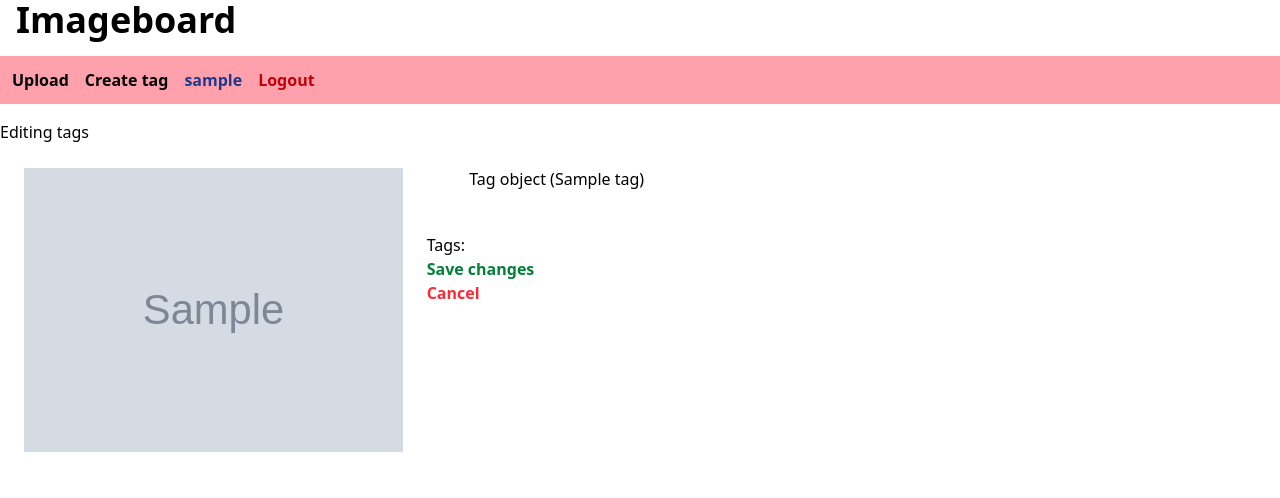
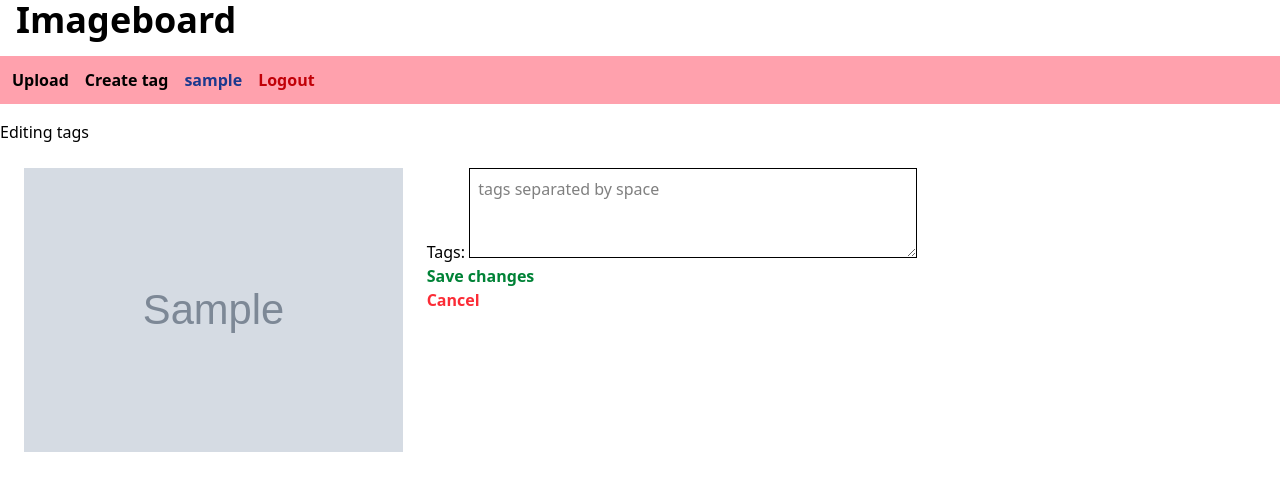
Before and after one commit to hourin9/Python-Imageboard, a Django app: page /artwork/1/edit/ in a window 1280 px wide. Shown: the top 498 px of the page. Run offline with Django 5.2, Linux system fonts and the light colour scheme; a user stored in the database is signed in; tables that the repository leaves empty hold one stand-in row (values such as "Sample post"); grey boxes marked "Sample" are stand-in pictures.

Commit message:
Changed: image tag update now use the same Textarea

```diff
--- a/main/forms.py
+++ b/main/forms.py
@@ -45,6 +45,43 @@
         fields = ["image", "tags"];
 
 class ImageUpdate(forms.ModelForm):
+    tags = forms.CharField(
+        required=False,
+        widget=forms.Textarea(attrs={
+            "rows": 3,
+            "placeholder": "tags separated by space",
+            "class": "max-w-md w-full p-2 border",
+        })
+    );
+
+    def clean_tags(self):
+        raw = self.cleaned_data["tags"]
+        names = raw.split()
+
+        tags = []
+        missing = []
+
+        for name in names:
+            try:
+                t = Tag.objects.get(name=name)
+                tags.append(t)
+            except Tag.DoesNotExist:
+                missing.append(name)
+
+        if missing:
+            raise ValidationError(
+                f"Unknown tags: {', '.join(missing)}"
+            )
+
+        return tags
+
+    def save(self, commit=True):
+        artwork = super().save(commit=False)
+        if commit:
+            artwork.save()
+            artwork.tags.set(self.cleaned_data["tags"])
+        return artwork
+
     class Meta:
         model = Artwork;
         fields = ["tags"];
@@ -52,7 +89,4 @@
 class TagCreation(forms.ModelForm):
     class Meta:
         model = Tag;
-
-        # NOTE: in future update, title is automatically replaced
-        # with either the image hash or current time.
         fields = ["name", "ttype"];
--- a/main/templates/imageupdate.html
+++ b/main/templates/imageupdate.html
@@ -13,7 +13,15 @@
 <div class="flex-1 pt-6">
     <form method="post">
         {% csrf_token %}
-        {{ form.as_p }}
+
+        {{ form.non_field_errors }}
+
+        <p>
+            {{ form.tags.label_tag }}
+            {{ form.tags }}
+            {{ form.tags.errors }}
+        </p>
+
         <button type="submit" class="text-green-700 font-bold">
             Save changes
         </button>
--- a/main/templates/upload.html
+++ b/main/templates/upload.html
@@ -26,7 +26,9 @@
             {{ form.tags.errors }}
         </p>
 
-        <button type="submit">Upload</button>
+        <button type="submit" class="text-green-700 font-bold">
+            Upload
+        </button>
     </form>
 
 
--- a/main/views.py
+++ b/main/views.py
@@ -124,10 +124,11 @@
     if request.method == "POST":
         form = forms.ImagePost(request.POST, instance=artwork);
         if form.is_valid():
-            form.save();
+            form.save(commit=True);
             return redirect("imageview", pk=artwork.pk);
     else:
-        form = forms.ImageUpdate(instance=artwork);
+        initial_tags = " ".join(t.name for t in artwork.tags.all());
+        form = forms.ImageUpdate(instance=artwork, initial={"tags": initial_tags});
     return render(request, "imageupdate.html",
             {"form": form, "artwork": artwork});
 
```
